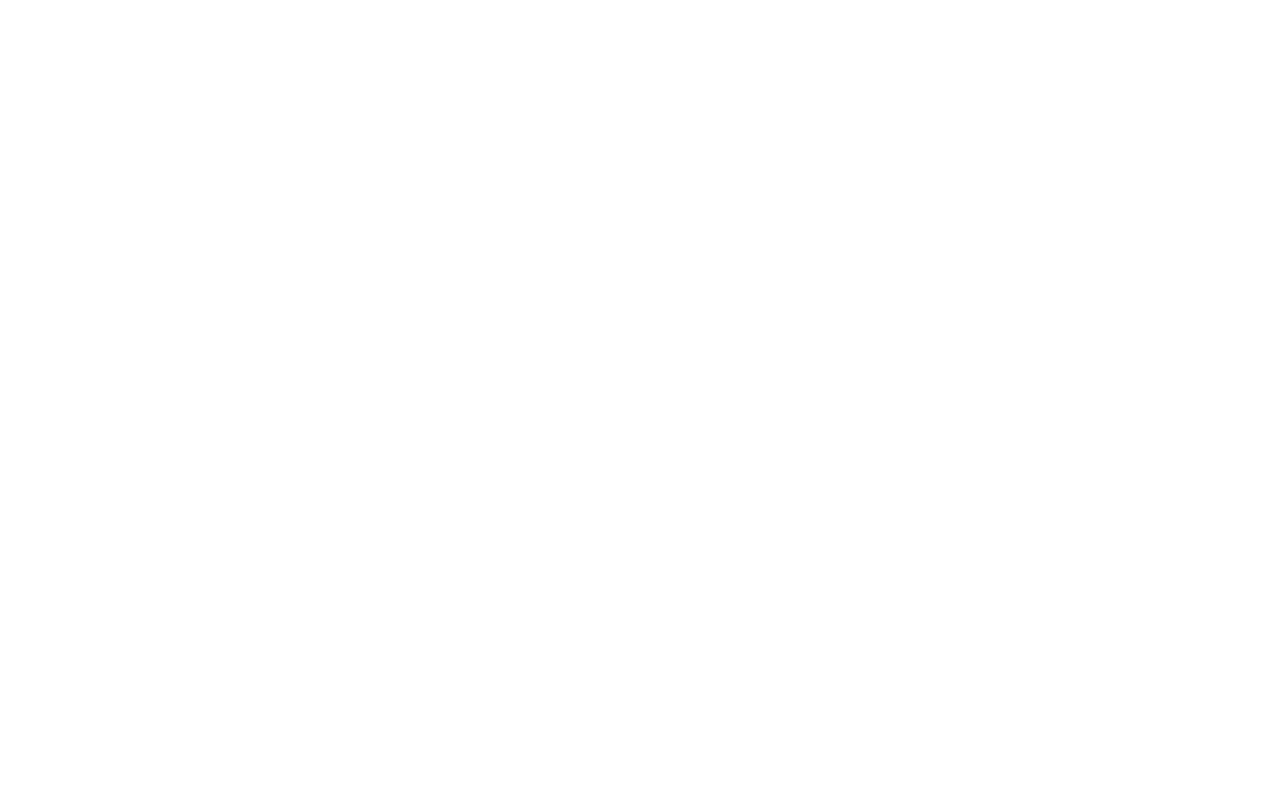
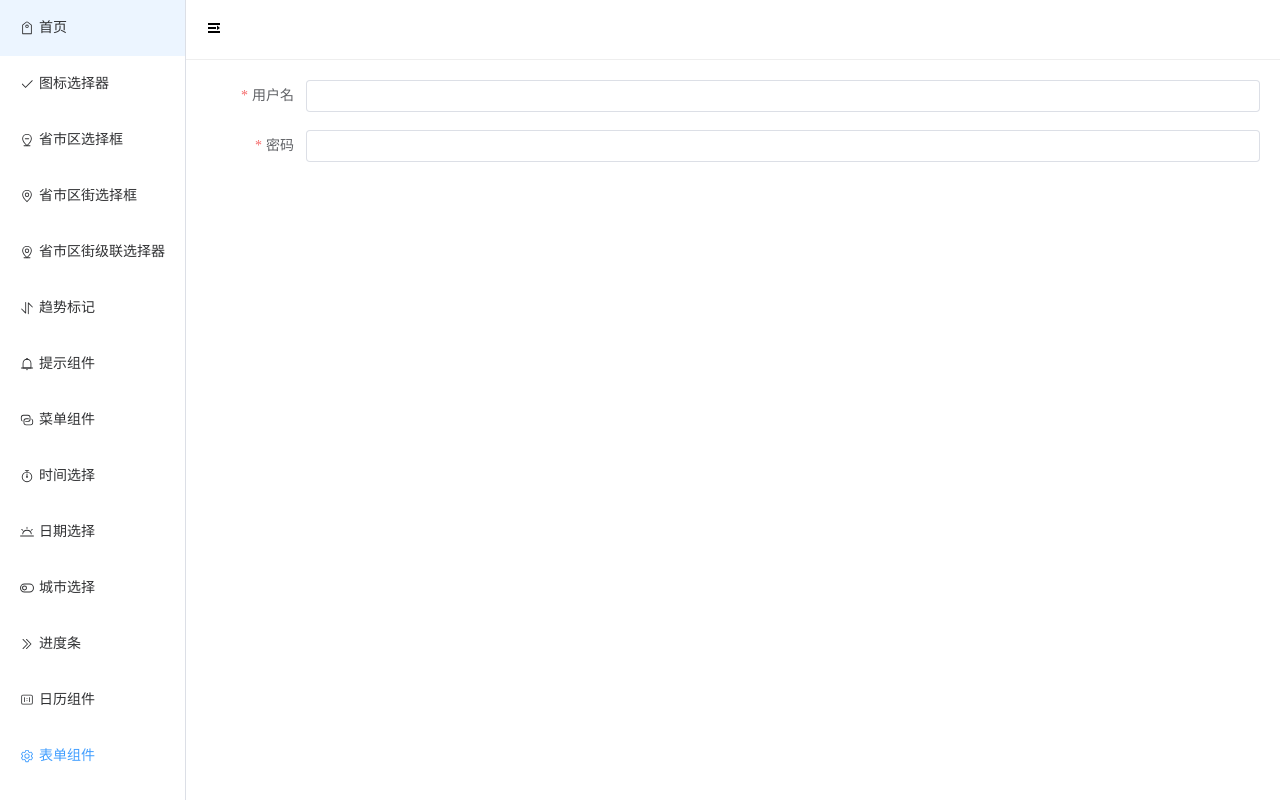
Before and after one commit to jersonwei/vue3-component-extract, a Vue app: page /form in a window 1280 px wide. Before the commit this address had no page. Built offline with nearby package versions, Linux system fonts and the light colour scheme.

Commit message:
✨ feat(form): 使用配置项数据完成表单的基本功能

```diff
--- a/package.json
+++ b/package.json
@@ -45,6 +45,7 @@
     "@commitlint/cli": "^17.0.2",
     "@commitlint/config-conventional": "^17.0.2",
     "@element-plus/icons-vue": "^2.0.4",
+    "@types/lodash": "^4.14.182",
     "commitizen": "^4.2.4",
     "cz-conventional-changelog": "^3.3.0",
     "element-plus": "^2.2.5",
@@ -53,6 +54,7 @@
     "eslint-plugin-prettier": "^4.0.0",
     "husky": "^8.0.1",
     "lint-staged": "^13.0.1",
+    "lodash": "^4.17.21",
     "prettier": "^2.6.2",
     "stylelint": "^14.9.0",
     "stylelint-config-standard": "^26.0.0",
--- /dev/null
+++ b/src/components/form/index.ts
@@ -0,0 +1,8 @@
+import type { App } from 'vue'
+import Form from './src/index.vue'
+
+export default {
+  install(app: App) {
+    app.component('w-form', Form)
+  }
+}
--- /dev/null
+++ b/src/components/form/src/index.vue
@@ -0,0 +1,36 @@
+<script setup lang='ts'>
+import { PropType, ref, onMounted } from 'vue'
+import type { FormOptions } from './types/types'
+import cloneDeep from 'lodash/cloneDeep'
+let props = defineProps({
+  // 表单的配置项
+  options: {
+    type: Array as PropType<FormOptions[]>,
+    required: true
+  }
+})
+let model = ref<any>({})
+let rules = ref<any>({})
+
+onMounted(() => {
+  let m: any = {}
+  let r: any = {}
+
+  props.options.map((item: FormOptions) => {
+    m[item.prop!] = item.value
+    r[item.prop!] = item.rules as any
+  })
+  model.value = cloneDeep(m)
+  rules.value = cloneDeep(r)
+  console.log(rules.value, model.value)
+})
+</script>
+<template>
+  <el-form :validate-on-rule-change="false" :model="model" :rules="rules" v-bind="$attrs">
+    <el-form-item :prop="item.prop" v-for="(item, index) in options" :label="item.label" :key="index">
+      <component v-model="model[item.prop!]" v-bind="item.attrs" :is="`el-${item.type}`"></component>
+    </el-form-item>
+  </el-form>
+</template>
+<style lang='scss' scoped>
+</style>
--- /dev/null
+++ b/src/components/form/src/types/types.ts
@@ -0,0 +1,27 @@
+import type { RuleItem } from './rule'
+// 可配置的表单
+// 表单每一项的配置选项
+export interface FormOptions {
+  // 表单项显示的元素
+  type: 'cascader' | 'checkbox' | 'checkbox-group' | 'checkbox-button' | 'color-pick'
+  | 'date-picker' | 'input' | 'input-number' | 'radio' | 'radio-group' | 'radio-button'
+  | 'rate' | 'select' | 'option' | 'slider' | 'switch' | 'time-picker' | 'time-select'
+  | 'transfer' | 'upload'
+  // 表单项的值
+  value: any
+  // 表单label
+  label?: string
+  // 表单标识
+  prop?: string
+  // 表单验证规则
+  rules?: RuleItem[],
+  // 特有属性
+  // TODO类型补全
+  attrs?: {
+    clearable?: boolean,
+    showPassword?: boolean,
+    disabled?: boolean
+  }
+  // 占位符
+  placeholder?: string
+}
--- a/src/components/index.ts
+++ b/src/components/index.ts
@@ -11,6 +11,7 @@
 import chooseTime from './chooseTime'
 import chooseDate from './chooseDate'
 import chooseCity from './chooseCity'
+import form from './form'
 // 让组件可以通过use的方法使用
 const components = [
   chooseArea,
@@ -24,7 +25,8 @@
   progress,
   chooseTime,
   chooseDate,
-  chooseCity
+  chooseCity,
+  form
 ]
 export default {
   install(app: App) {
--- a/src/router/index.ts
+++ b/src/router/index.ts
@@ -53,6 +53,9 @@
       }, {
         path: "/chooseCity",
         component: () => import('@/views/chooseCity/index.vue')
+      }, {
+        path: "/form",
+        component: () => import('@/views/form/index.vue')
       },
     ]
   }
--- /dev/null
+++ b/src/views/form/index.vue
@@ -0,0 +1,48 @@
+<script setup lang='ts'>
+import type { FormOptions } from '../../components/form/src/types/types'
+let options: FormOptions[] = [{
+  type: 'input',
+  value: '',
+  label: '用户名',
+  prop: 'username',
+  rules: [{
+    required: true,
+    message: '用户名不能为空',
+    trigger: 'blur'
+  }, {
+    max: 6,
+    min: 2,
+    message: '用户名在2-6为之间',
+    trigger: 'blur'
+  }],
+  attrs: {
+    clearable: true
+  }
+}, {
+  type: 'input',
+  value: '',
+  label: '密码',
+  prop: 'password',
+  rules: [{
+    required: true,
+    message: '密码不能为空',
+    trigger: 'blur'
+  }, {
+    max: 15,
+    min: 5,
+    message: '密码在5-15为之间',
+    trigger: 'blur'
+  }],
+  attrs: {
+    showPassword: true,
+    clearable: true
+  }
+}]
+</script>
+<template>
+  <div>
+    <w-form label-width="100px" :options="options"></w-form>
+  </div>
+</template>
+<style lang='scss' scoped>
+</style>
```
Also changed, not shown: src/components/form/src/types/rule.ts (added, +208 -0 lines), src/components/form/README.md (added).
